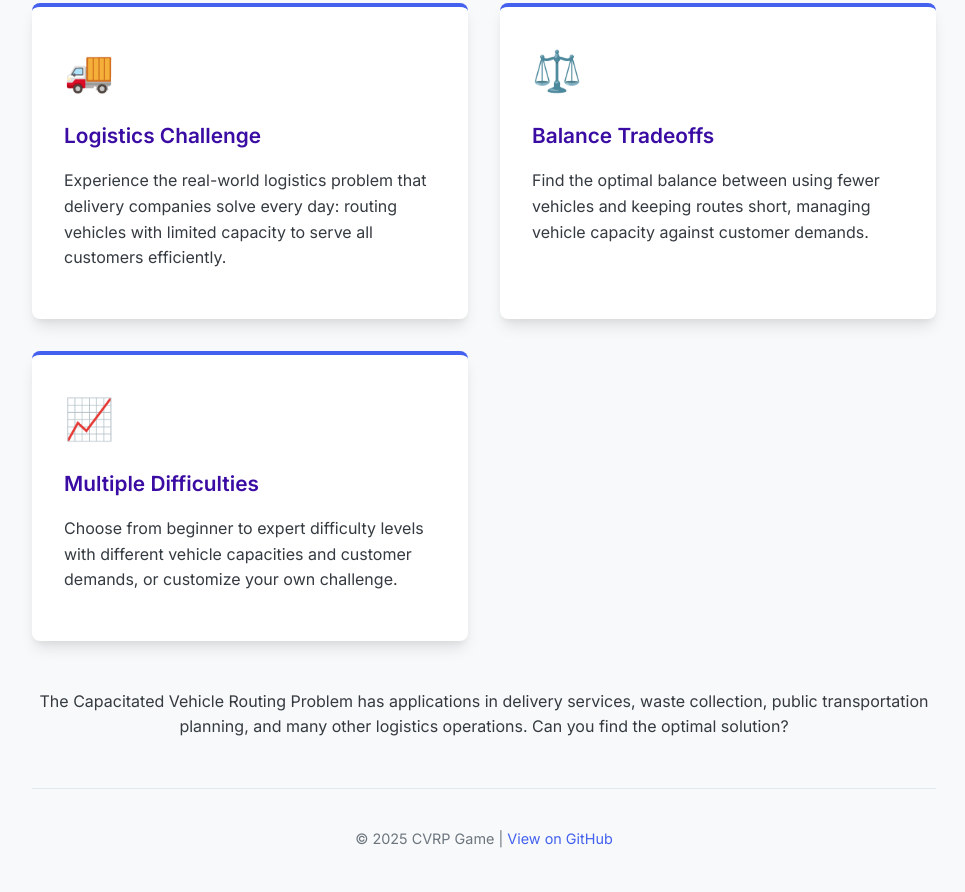
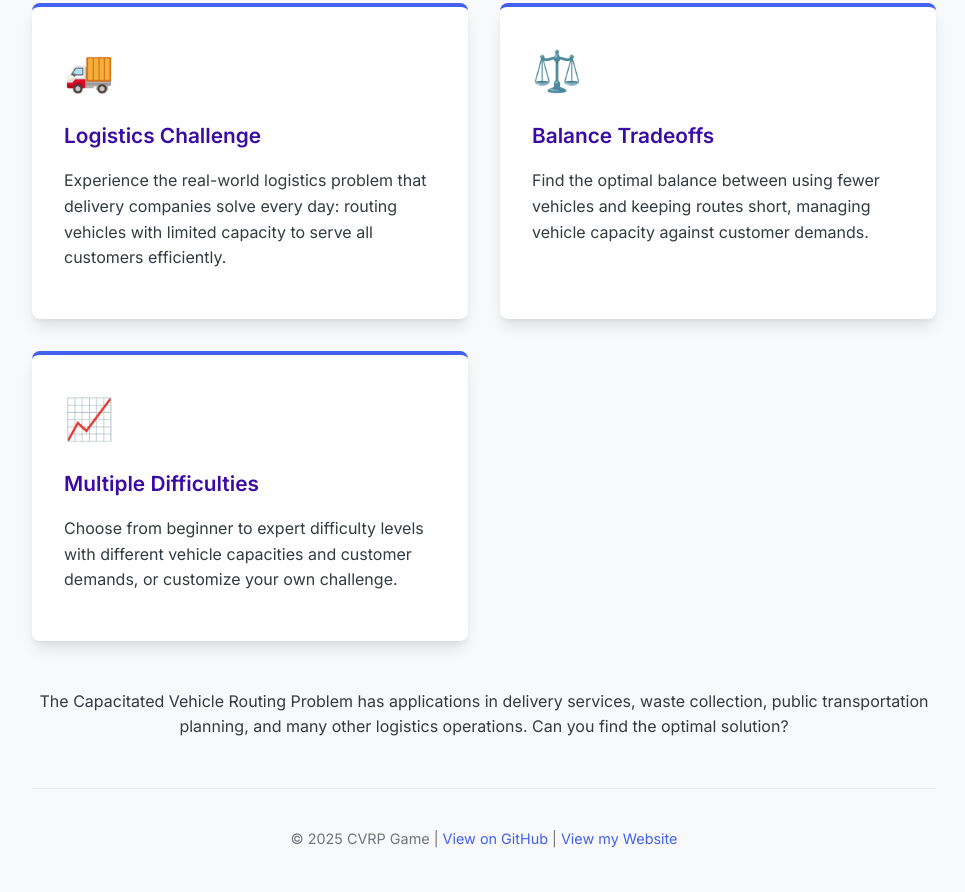
Before and after one commit to jpjj/cvrp_game, a plain HTML site: page index.html in a window 1280 px wide. Shown: the part 486-1378 px from the top of the page, without its empty margins (156-1121 px from the left). Drawn offline with Linux system fonts and the light colour scheme.

Commit message:
added webiste link

```diff
--- a/index.html
+++ b/index.html
@@ -222,8 +222,10 @@
             transportation planning, and many other logistics operations. Can you find the optimal solution?</p>
 
         <footer>
-            <p>© 2025 CVRP Game | <a href="https://github.com/username/cvrp_game" target="_blank" rel="noopener">View on
-                    GitHub</a></p>
+            <p>© 2025 CVRP Game | <a href="https://github.com/jpjj/cvrp_game" target="_blank" rel="noopener">View on
+                    GitHub</a> |
+                <a href="https://jpjj.github.io" target="_blank" rel="noopener">View my Website</a>
+            </p>
         </footer>
     </div>
 </body>
```
